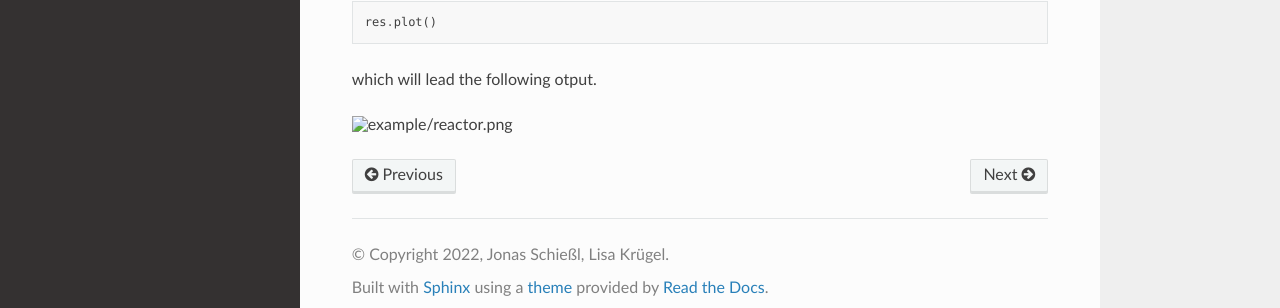
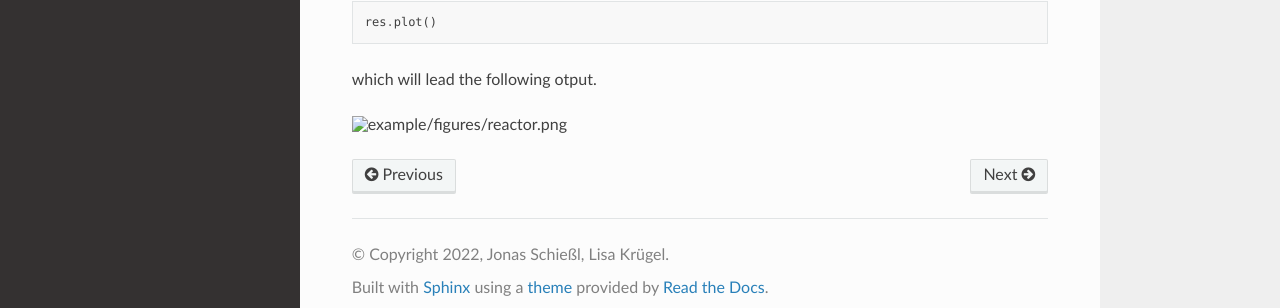
Before and after one commit to nMPyC/nmpyc, a Sphinx documentation site: the page built from docs/source/example/reactor.rst, in a window 1280 px wide and 900 px high, scrolled down 1821 px. Shown: the part 576-884 px from the top of the window. Built offline with Sphinx 7.4.7 and the Read the Docs theme 2.0.0, drawn with Linux system fonts in a browser that asks for light colours; cross-references to code outside the pages are shown as plain code.

Commit message:
Update reactor.rst

```diff
--- a/docs/source/example/reactor.rst
+++ b/docs/source/example/reactor.rst
@@ -129,4 +129,4 @@ After the simulation we can visualize the results by calling
 
 which will lead the following otput.
 
-.. image:: reactor.png
+.. image:: figures/reactor.png
```
